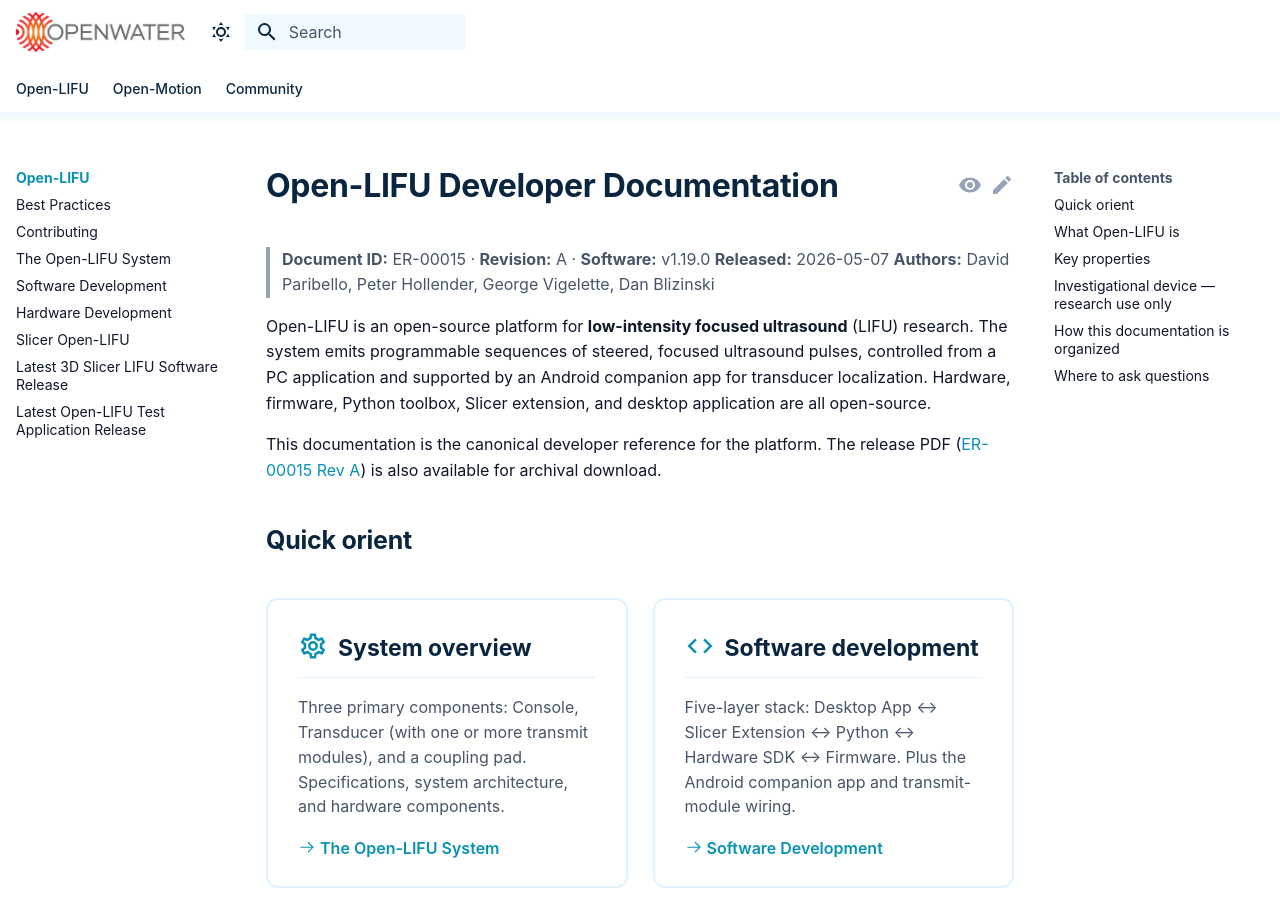
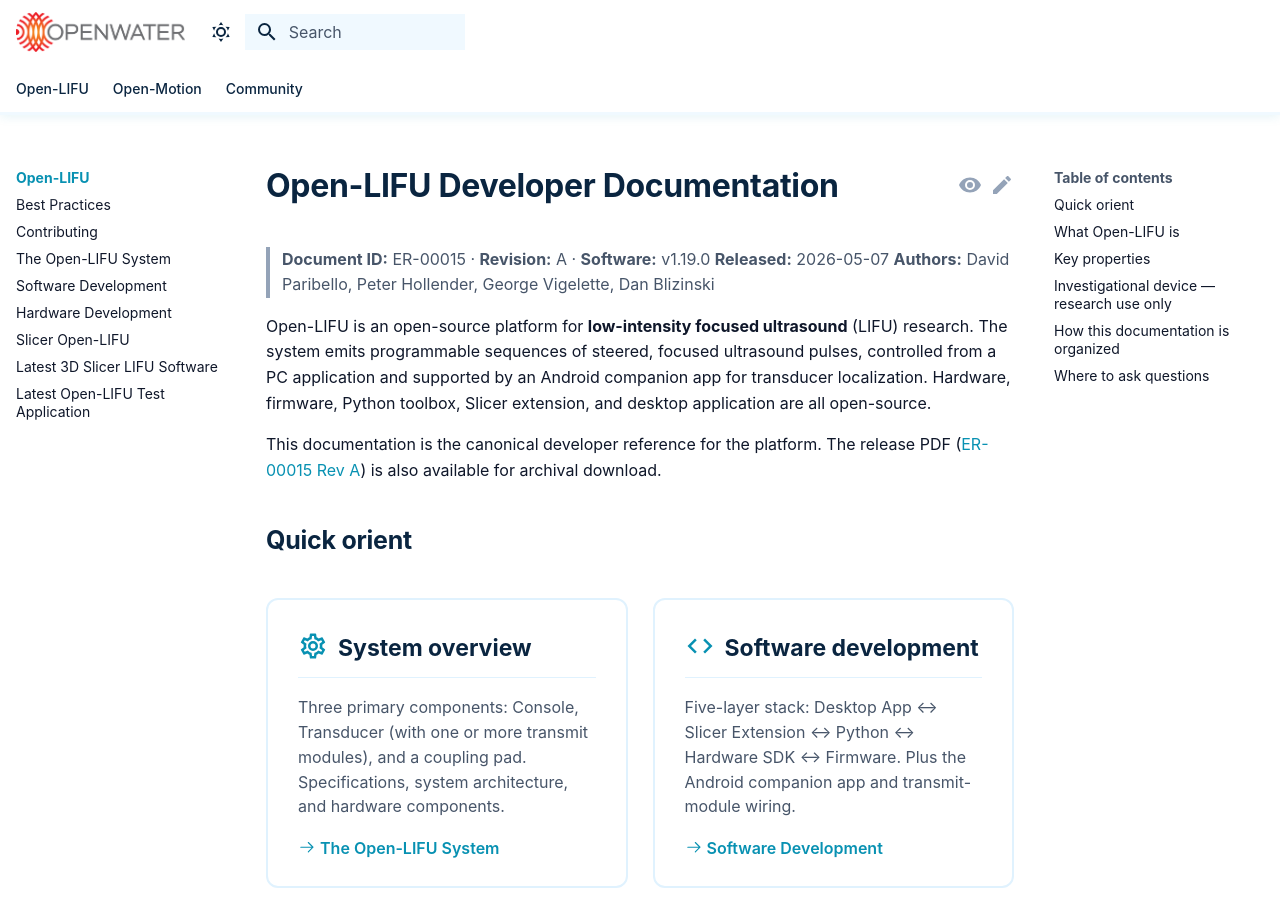
Before and after one commit to OpenwaterHealth/openwater-docs, an MkDocs documentation site: the page built from docs/openlifu/index.md, in a window 1280 px wide and 900 px high. Built offline with MkDocs 1.6.1 and Material for MkDocs 9.7.7, drawn with Linux system fonts in a browser that asks for light colours; comment, search, counter and statistics services are not loaded.

Commit message:
Update mkdocs.yml

```diff
--- a/mkdocs.yml
+++ b/mkdocs.yml
@@ -127,8 +127,8 @@ nav:
       - Software Development: openlifu/software.md
       - Hardware Development: openlifu/hardware.md
       - Slicer Open-LIFU: openlifu/slicer.md
-      - Latest 3D Slicer LIFU Software Release: https://github.com/OpenwaterHealth/SlicerOpenLIFU/releases/latest
-      - Latest Open-LIFU Test Application Release: https://github.com/OpenwaterHealth/openlifu-test-app/releases/latest
+      - Latest 3D Slicer LIFU Software: https://github.com/OpenwaterHealth/SlicerOpenLIFU/releases/latest
+      - Latest Open-LIFU Test Application: https://github.com/OpenwaterHealth/openlifu-test-app/releases/latest
 
   - Open-Motion:
       - Overview: openmotion/index.md
```
